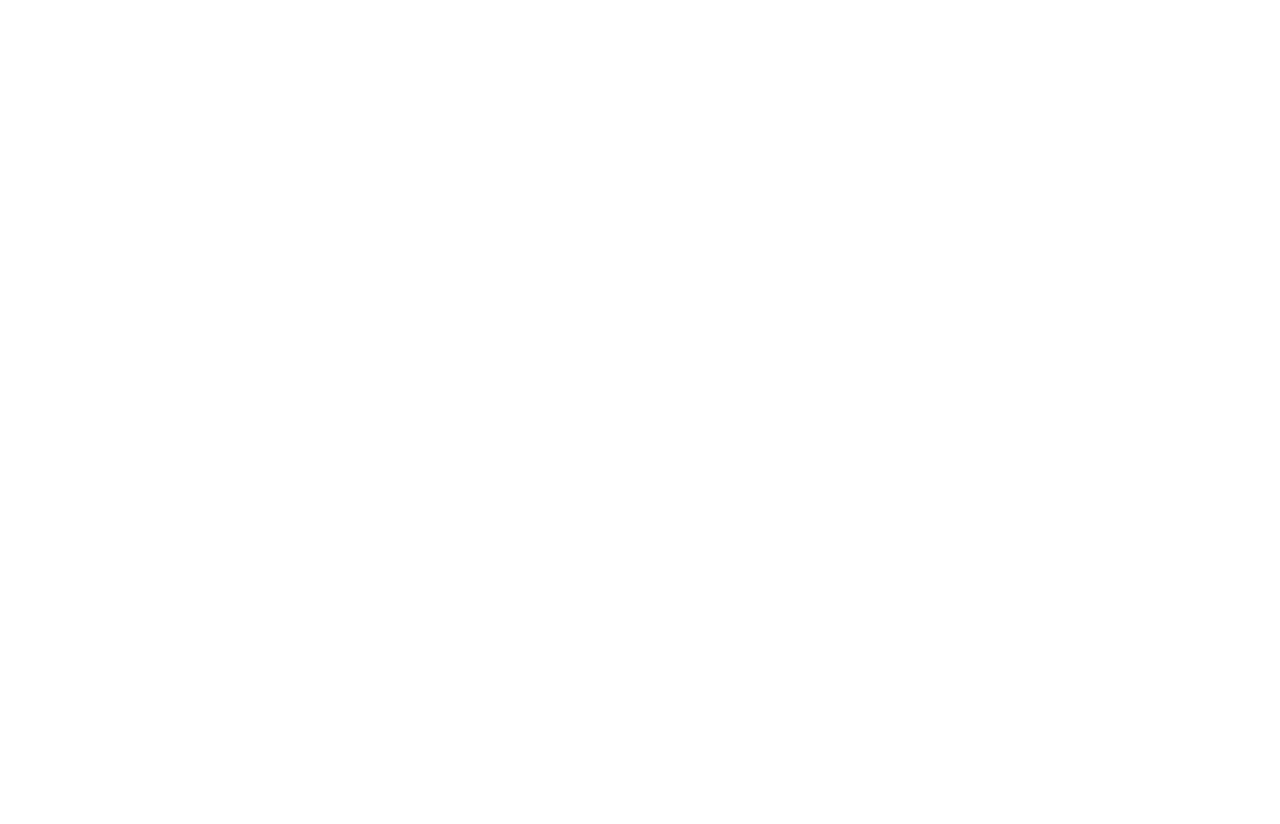
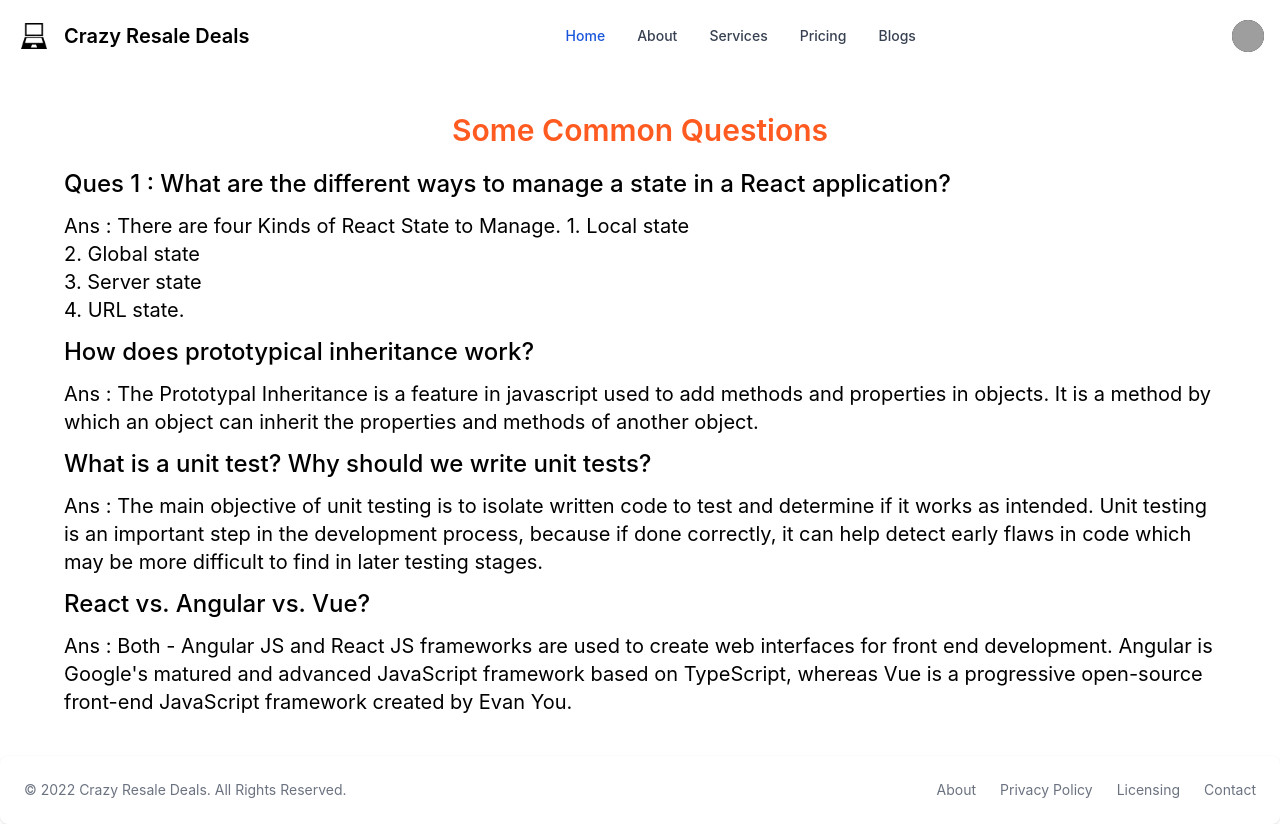
Before and after one commit to 440Siddik/crazy-resale-deals-client, a React (Create React App) app: page /blogs in a window 1280 px wide. Before the commit the page ends 800 px from the top, so only its background shows below. Built offline with nearby package versions, Linux system fonts and the light colour scheme; grey boxes are pictures that could not be loaded.

Commit message:
blogs and 404 page done

```diff
--- a/src/App.js
+++ b/src/App.js
@@ -1,10 +1,11 @@
-import logo from './logo.svg';
+import router from './Routes/Routes';
 import './App.css';
+import { RouterProvider } from 'react-router-dom';
 
 function App() {
   return (
-    <div className="App">
-
+    <div>
+      <RouterProvider router={router}></RouterProvider>
     </div>
   );
 }
--- /dev/null
+++ b/src/Layout/Main.js
@@ -0,0 +1,16 @@
+import React from 'react';
+import { Outlet } from 'react-router-dom';
+import Footer from '../pages/Shared/Footer/Footer';
+import Navbar from '../pages/Shared/Navbar/Navbar';
+
+const Main = () => {
+  return (
+    <div>
+      <Navbar></Navbar>
+      <Outlet></Outlet>
+      <Footer></Footer>
+    </div>
+  );
+};
+
+export default Main;
--- /dev/null
+++ b/src/Routes/Routes.js
@@ -0,0 +1,26 @@
+import { createBrowserRouter } from "react-router-dom";
+import Main from "../Layout/Main";
+import Blogs from "../pages/Blogs/Blogs";
+import ErrorPage from "../pages/ErrorPage/ErrorPage";
+import Home from "../pages/Home/Home";
+
+const router = createBrowserRouter([
+  {
+    path:'/',
+    element:<Main></Main>,
+    errorElement:<ErrorPage></ErrorPage>,
+    children:[
+      {
+        path:'/home',
+        element:<Home></Home>
+      },
+      {
+        path:'/blogs',
+        element:<Blogs></Blogs>
+      },
+
+    ]
+  }
+])
+
+export default router;
--- /dev/null
+++ b/src/pages/Blogs/Blogs.js
@@ -0,0 +1,52 @@
+import React from 'react';
+
+const Blogs = () => {
+  return (
+    <div className="mx-[5%] my-10">
+      <h3 className="text-3xl text-center font-semibold text-orange-500 my-5">
+        Some Common Questions
+      </h3>
+      <h2 className="text-2xl font-medium my-2">
+        Ques 1 : What are the different ways to manage a state in a React
+        application?
+      </h2>
+      <p className="text-xl my-3">
+        Ans : There are four Kinds of React State to Manage. 1. Local state
+        <br />
+        2. Global state
+        <br />
+        3. Server state
+        <br />
+        4. URL state.
+      </p>
+      <h2 className="text-2xl font-medium my-2">
+        How does prototypical inheritance work?
+      </h2>
+      <p className="text-xl my-3">
+        Ans : The Prototypal Inheritance is a feature in javascript used to add
+        methods and properties in objects. It is a method by which an object can
+        inherit the properties and methods of another object.
+      </p>
+      <h2 className="text-2xl font-medium my-2">
+        What is a unit test? Why should we write unit tests?
+      </h2>
+      <p className="text-xl my-3">
+        Ans : The main objective of unit testing is to isolate written code to
+        test and determine if it works as intended. Unit testing is an important
+        step in the development process, because if done correctly, it can help
+        detect early flaws in code which may be more difficult to find in later
+        testing stages.
+      </p>
+      <h2 className="text-2xl font-medium my-2">React vs. Angular vs. Vue?</h2>
+      <p className="text-xl my-3">
+        Ans : Both - Angular JS and React JS frameworks are used to create web
+        interfaces for front end development. Angular is Google's matured and
+        advanced JavaScript framework based on TypeScript, whereas Vue is a
+        progressive open-source front-end JavaScript framework created by Evan
+        You.
+      </p>
+    </div>
+  );
+};
+
+export default Blogs;
--- /dev/null
+++ b/src/pages/ErrorPage/ErrorPage.js
@@ -0,0 +1,21 @@
+import React from 'react';
+import { Link, useRouteError } from 'react-router-dom';
+
+const ErrorPage = () => {
+  const error = useRouteError()
+  return (
+    <div className='flex flex-col justify-center items-center'>
+      <h3 className="text-5xl text-red-500 font-medium my-3">
+        404 Page Not Found
+      </h3>
+      <p className="text-2xl text-red-500 font-semibold">
+        Error : {error.status || error.message}
+      </p>
+      <p className="font-medium text-2xl text-teal-400 my-3">
+        Please go back to homepage <small className='text-indigo-800 underline'><Link to='/home'>home</Link></small>
+      </p>
+    </div>
+  );
+};
+
+export default ErrorPage;
--- /dev/null
+++ b/src/pages/Home/Home.js
@@ -0,0 +1,11 @@
+import React from 'react';
+
+const Home = () => {
+  return (
+    <div>
+
+    </div>
+  );
+};
+
+export default Home;
--- /dev/null
+++ b/src/pages/Shared/Footer/Footer.js
@@ -0,0 +1,39 @@
+import React from 'react';
+
+const Footer = () => {
+  return (
+    <footer class="p-4 bg-white rounded-lg shadow md:flex md:items-center md:justify-between md:p-6 dark:bg-gray-800">
+      <span class="text-sm text-gray-500 sm:text-center dark:text-gray-400">
+        © 2022{" "}
+        <a href="https://flowbite.com/" class="hover:underline">
+          Crazy Resale Deals
+        </a>
+        . All Rights Reserved.
+      </span>
+      <ul class="flex flex-wrap items-center mt-3 text-sm text-gray-500 dark:text-gray-400 sm:mt-0">
+        <li>
+          <a href="#" class="mr-4 hover:underline md:mr-6 ">
+            About
+          </a>
+        </li>
+        <li>
+          <a href="#" class="mr-4 hover:underline md:mr-6">
+            Privacy Policy
+          </a>
+        </li>
+        <li>
+          <a href="#" class="mr-4 hover:underline md:mr-6">
+            Licensing
+          </a>
+        </li>
+        <li>
+          <a href="#" class="hover:underline">
+            Contact
+          </a>
+        </li>
+      </ul>
+    </footer>
+  );
+};
+
+export default Footer;
--- /dev/null
+++ b/src/pages/Shared/Navbar/Navbar.js
@@ -0,0 +1,69 @@
+import React from 'react';
+import { Link } from 'react-router-dom';
+import logo from '../../../assets/logo.jpg'
+const Navbar = () => {
+  return (
+
+<nav class="bg-white border-gray-200 px-2 sm:px-4 py-2.5 rounded dark:bg-gray-900">
+  <div class="container flex flex-wrap items-center justify-between mx-auto">
+  <Link to='/' class="flex items-center">
+      <img src={logo} class="h-6 mr-3 sm:h-9" alt="crd Logo" />
+      <span class="self-center text-xl font-semibold whitespace-nowrap dark:text-white">Crazy Resale Deals</span>
+  </Link>
+  <div class="flex items-center md:order-2">
+      <button type="button" class="flex mr-3 text-sm bg-gray-800 rounded-full md:mr-0 focus:ring-4 focus:ring-gray-300 dark:focus:ring-gray-600" id="user-menu-button" aria-expanded="false" data-dropdown-toggle="user-dropdown" data-dropdown-placement="bottom">
+        <span class="sr-only">Open user menu</span>
+        <img class="w-8 h-8 rounded-full" src="/docs/images/people/profile-picture-3.jpg" alt="user photo"/>
+      </button>
+
+      <div class="z-50 hidden my-4 text-base list-none bg-white divide-y divide-gray-100 rounded shadow dark:bg-gray-700 dark:divide-gray-600" id="user-dropdown">
+        <div class="px-4 py-3">
+          <span class="block text-sm text-gray-900 dark:text-white">Bonnie Green</span>
+          <span class="block text-sm font-medium text-gray-500 truncate dark:text-gray-400">name@flowbite.com</span>
+        </div>
+        <ul class="py-1" aria-labelledby="user-menu-button">
+          <li>
+            <a href="#" class="block px-4 py-2 text-sm text-gray-700 hover:bg-gray-100 dark:hover:bg-gray-600 dark:text-gray-200 dark:hover:text-white">Dashboard</a>
+          </li>
+          <li>
+            <a href="#" class="block px-4 py-2 text-sm text-gray-700 hover:bg-gray-100 dark:hover:bg-gray-600 dark:text-gray-200 dark:hover:text-white">Settings</a>
+          </li>
+          <li>
+            <a href="#" class="block px-4 py-2 text-sm text-gray-700 hover:bg-gray-100 dark:hover:bg-gray-600 dark:text-gray-200 dark:hover:text-white">Earnings</a>
+          </li>
+          <li>
+            <a href="#" class="block px-4 py-2 text-sm text-gray-700 hover:bg-gray-100 dark:hover:bg-gray-600 dark:text-gray-200 dark:hover:text-white">Sign out</a>
+          </li>
+        </ul>
+      </div>
+      <button data-collapse-toggle="mobile-menu-2" type="button" class="inline-flex items-center p-2 ml-1 text-sm text-gray-500 rounded-lg md:hidden hover:bg-gray-100 focus:outline-none focus:ring-2 focus:ring-gray-200 dark:text-gray-400 dark:hover:bg-gray-700 dark:focus:ring-gray-600" aria-controls="mobile-menu-2" aria-expanded="false">
+        <span class="sr-only">Open main menu</span>
+        <svg class="w-6 h-6" aria-hidden="true" fill="currentColor" viewBox="0 0 20 20" xmlns="http://www.w3.org/2000/svg"><path fill-rule="evenodd" d="M3 5a1 1 0 011-1h12a1 1 0 110 2H4a1 1 0 01-1-1zM3 10a1 1 0 011-1h12a1 1 0 110 2H4a1 1 0 01-1-1zM3 15a1 1 0 011-1h12a1 1 0 110 2H4a1 1 0 01-1-1z" clip-rule="evenodd"></path></svg>
+    </button>
+  </div>
+  <div class="items-center justify-between hidden w-full md:flex md:w-auto md:order-1" id="mobile-menu-2">
+    <ul class="flex flex-col p-4 mt-4 border border-gray-100 rounded-lg bg-gray-50 md:flex-row md:space-x-8 md:mt-0 md:text-sm md:font-medium md:border-0 md:bg-white dark:bg-gray-800 md:dark:bg-gray-900 dark:border-gray-700">
+      <li>
+        <Link to='/home' class="block py-2 pl-3 pr-4 text-white bg-blue-700 rounded md:bg-transparent md:text-blue-700 md:p-0 dark:text-white" aria-current="page">Home</Link>
+      </li>
+      <li>
+        <a href="#" class="block py-2 pl-3 pr-4 text-gray-700 rounded hover:bg-gray-100 md:hover:bg-transparent md:hover:text-blue-700 md:p-0 dark:text-gray-400 md:dark:hover:text-white dark:hover:bg-gray-700 dark:hover:text-white md:dark:hover:bg-transparent dark:border-gray-700">About</a>
+      </li>
+      <li>
+        <a href="#" class="block py-2 pl-3 pr-4 text-gray-700 rounded hover:bg-gray-100 md:hover:bg-transparent md:hover:text-blue-700 md:p-0 dark:text-gray-400 md:dark:hover:text-white dark:hover:bg-gray-700 dark:hover:text-white md:dark:hover:bg-transparent dark:border-gray-700">Services</a>
+      </li>
+      <li>
+        <a href="#" class="block py-2 pl-3 pr-4 text-gray-700 rounded hover:bg-gray-100 md:hover:bg-transparent md:hover:text-blue-700 md:p-0 dark:text-gray-400 md:dark:hover:text-white dark:hover:bg-gray-700 dark:hover:text-white md:dark:hover:bg-transparent dark:border-gray-700">Pricing</a>
+      </li>
+      <li>
+        <Link to='/blogs' class="block py-2 pl-3 pr-4 text-gray-700 rounded hover:bg-gray-100 md:hover:bg-transparent md:hover:text-blue-700 md:p-0 dark:text-gray-400 md:dark:hover:text-white dark:hover:bg-gray-700 dark:hover:text-white md:dark:hover:bg-transparent dark:border-gray-700">Blogs</Link>
+      </li>
+    </ul>
+  </div>
+  </div>
+</nav>
+
+  );
+};
+
+export default Navbar;
```
Also changed, not shown: src/Context/AuthProvider.js (added), src/Firebase/firebase.config.js (added), src/assets/logo.jpg (added).
